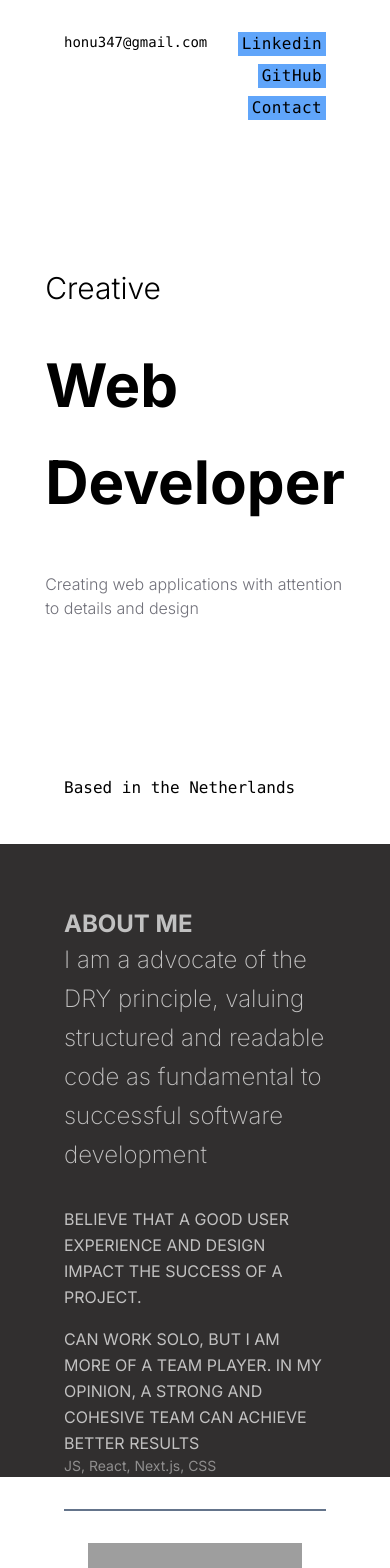
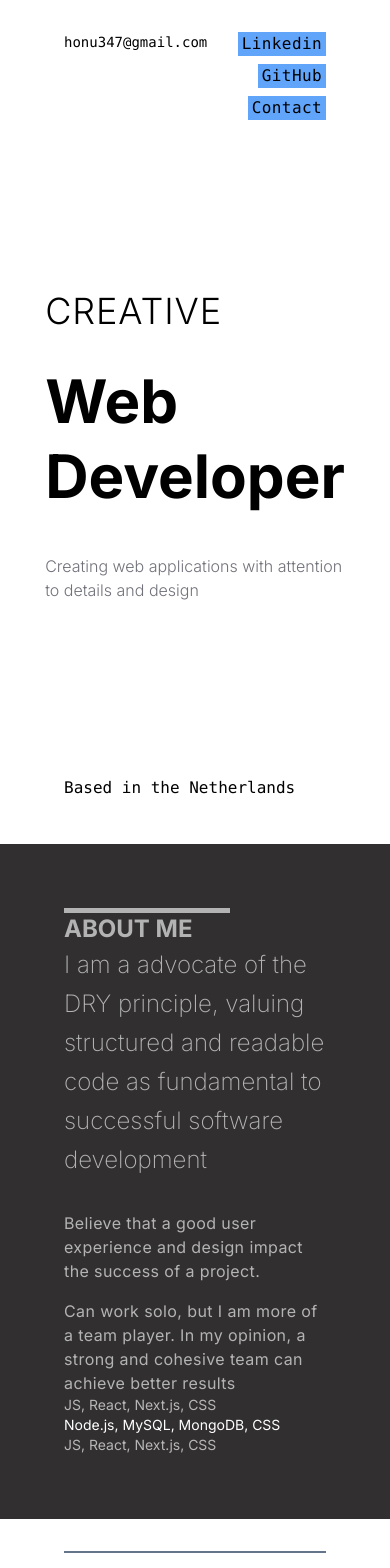
Before and after one commit to iHonu/portfolio, a Next.js app: page / in a window 390 px wide. Shown: the top 1568 px of the page. Built offline with nearby package versions, Linux system fonts and the light colour scheme; grey boxes are pictures that could not be loaded.

Commit message:
minor mobile change

```diff
--- a/src/app/components/about/AboutMe.jsx
+++ b/src/app/components/about/AboutMe.jsx
@@ -9,14 +9,14 @@ export default function About() {
 
   const { scrollYProgress } = useScroll({
     target: ref,
-    offset: ["start end", "start start"],
+    offset: ["start 0.8", "start start"],
   });
   const width = useTransform(scrollYProgress, [0, 1], ["0%", "100%"]);
 
   return (
     <div
       ref={ref}
-      className=" relative flex flex-col h-[75vh] items-start justify-between px-16 py-16 max-w-[120rem] mx-auto  bg-[#312F2F] text-white"
+      className=" relative flex flex-col h-[80vh] items-start justify-between px-16 py-16 max-w-[120rem] mx-auto  bg-[#312F2F] text-white"
     >
 
         {" "}
@@ -37,7 +37,7 @@ export default function About() {
               readable code as fundamental to successful software development
             </motion.span>
           </div>
-          <div className="hover-expand-cursor flex flex-col gap-4 md:gap-8 md:text-xl lg:text-2xl leading-relaxed uppercase">
+          <div className="flex flex-col gap-4 md:gap-8 md:text-xl lg:text-2xl md:leading-relaxed tracking-wide md:uppercase">
             <motion.span style={{opacity: scrollYProgress}}>
               Believe that a good user experience and design impact the success
               of a project.
@@ -50,9 +50,9 @@ export default function About() {
         </div>
         <div className="flex flex-col justify-center text-sm">
           {/* SKILLS */}
-          <motion.div style={{opacity: scrollYProgress}}>
-            <span className=" opacity-65">JS, React, Next.js, CSS</span>
-          </motion.div>
+          <div >
+            <motion.span className=" opacity-65">JS, React, Next.js, CSS</motion.span>
+          </div>
           <div>
             <span>Node.js, MySQL, MongoDB, CSS</span>
           </div>
--- a/src/app/components/hero/Hero.jsx
+++ b/src/app/components/hero/Hero.jsx
@@ -122,7 +122,7 @@ export default function Hero() {
         </div>
 
         {/* HERO H1 */}
-        <div className=" relative flex flex-col gap-6 items-center justify-start">
+        <div className=" relative flex flex-col gap-6  items-center justify-start">
           {/* FIRST LINE */}
           <motion.div
             variants={headerAnimation}
@@ -133,7 +133,7 @@ export default function Hero() {
             <motion.span
               whileHover="bg"
               transition={{ staggerChildren: 0.05 }}
-              className="text-3xl bg-white md:text-6xl lg:text-xl xl:text-7xl font-light  leading-relaxed	"
+              className="text-4xl bg-white md:text-6xl lg:text-xl xl:text-7xl font-light  leading-relaxed tracking-wide uppercase"
             >
               {heading1.split("").map((char, i) => (
                 <motion.span key={i} variants={headerAnimation}>
@@ -153,7 +153,7 @@ export default function Hero() {
             <motion.span
               whileHover="bg"
               transition={{ staggerChildren: 0.05 }}
-              className="text-6xl md:text-7xl lg:text-8xl xl:text-9xl font-bold  leading-relaxed"
+              className="text-6xl md:text-7xl lg:text-8xl xl:text-9xl font-bold leading-tight  md:leading-relaxed"
             >
               {heading2.split("").map((char, i) => (
                 <motion.span key={i} variants={headerAnimation}>
```
